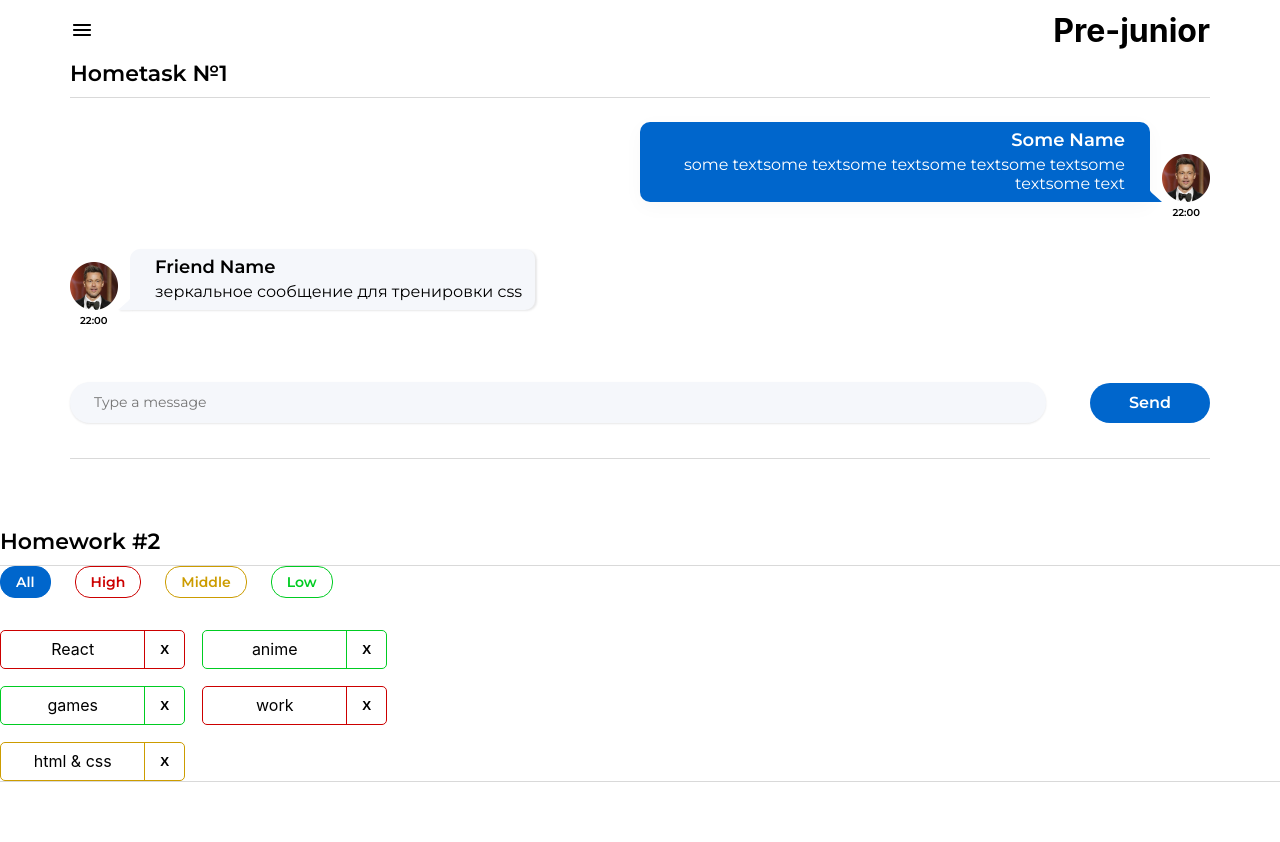
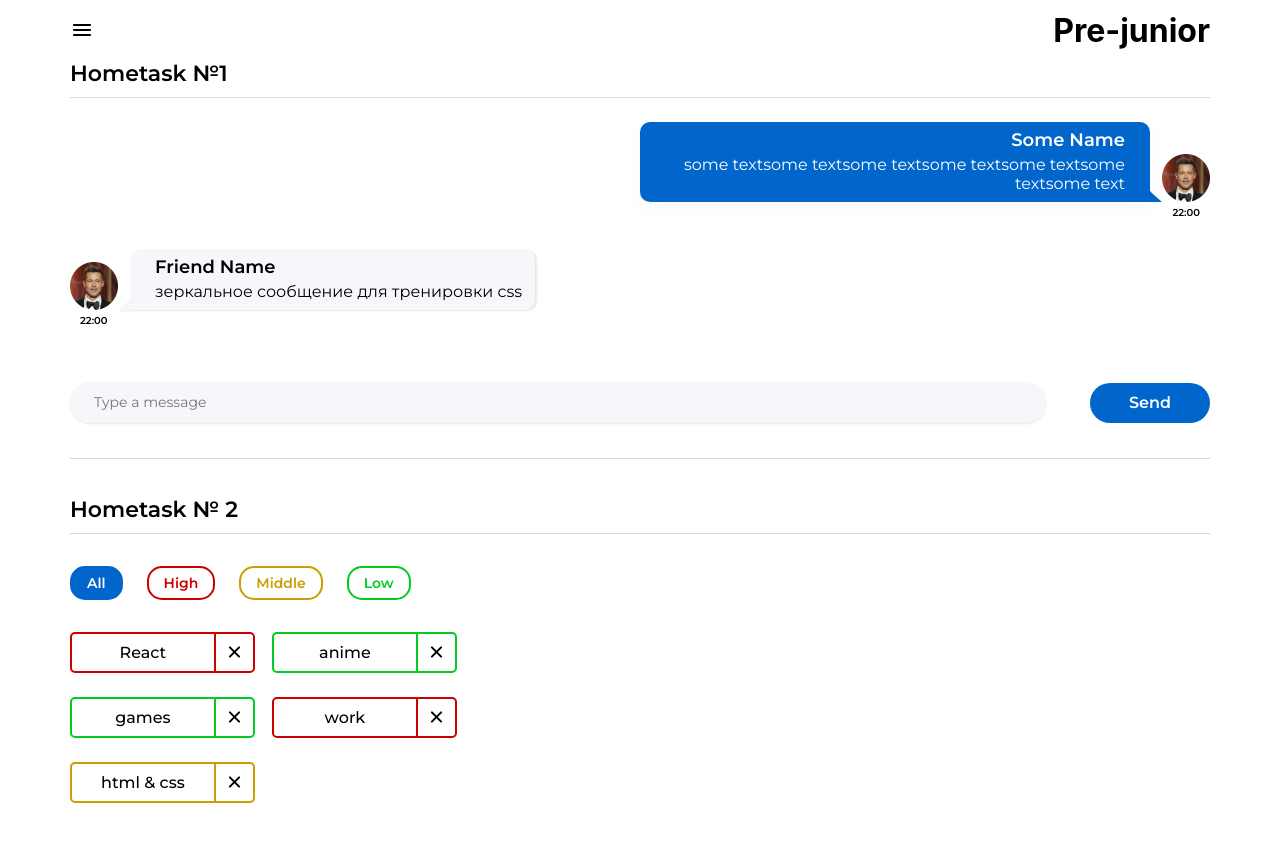
Before and after one commit to VladSmirnou/hws2, a React (Create React App) app: page /#/pre-junior in a window 1280 px wide. Shown: the top 842 px of the page. Before the commit the page ends 800 px from the top, so only its background shows below. Built offline with nearby package versions, Linux system fonts and the light colour scheme.

Commit message:
fix HW2 styles

```diff
--- a/public/index.html
+++ b/public/index.html
@@ -26,7 +26,7 @@
     -->
     <link rel="preconnect" href="https://fonts.googleapis.com">
     <link rel="preconnect" href="https://fonts.gstatic.com" crossorigin>
-    <link href="https://fonts.googleapis.com/css2?family=Montserrat:wght@400;600&display=swap" rel="stylesheet">
+    <link href="https://fonts.googleapis.com/css2?family=Montserrat:wght@400;500;600&display=swap" rel="stylesheet">
     <title>React App</title>
   </head>
   <body>
--- a/src/s1-main/App.module.css
+++ b/src/s1-main/App.module.css
@@ -21,10 +21,16 @@
     margin-bottom: 10px;
 }
 
-.container {
+.hw1-container {
     margin: 0 auto;
     max-width: 1140px;
-    margin-bottom: 69px;
+    margin-bottom: 37px;
+}
+
+.hw2-container {
+    margin: 0 auto;
+    max-width: 1140px;
+    margin-bottom: 37px;
 }
 
 .initialMessages {
--- a/src/s2-homeworks/hw01/HW1.tsx
+++ b/src/s2-homeworks/hw01/HW1.tsx
@@ -55,7 +55,7 @@ export const friendMessage0: MessageType = {
 const HW1 = () => {
     console.log(s2)
     return (
-        <div id={'hw1'} className={s2.container}>
+        <div id={'hw1'} className={s2['hw1-container']}>
             <div className={s2.hwTitle}>Hometask №1</div>
             <div className={s2.hw}>
                 {/*проверка отображения (не менять)*/}
--- a/src/s2-homeworks/hw02/HW2.tsx
+++ b/src/s2-homeworks/hw02/HW2.tsx
@@ -68,8 +68,8 @@ function HW2() {
     }
 
     return (
-        <div id={'hw2'}>
-            <div className={s2.hwTitle}>Homework #2</div>
+        <div id={'hw2'} className={s2['hw2-container']}>
+            <div className={s2.hwTitle}>Hometask № 2</div>
             <div className={s2.hw}>
                 <Affairs
                     data={filteredAffairs}
--- a/src/s2-homeworks/hw02/affairs/Affairs.module.css
+++ b/src/s2-homeworks/hw02/affairs/Affairs.module.css
@@ -1,7 +1,8 @@
 .buttonContainer {
     display: flex;
     gap: 24px;
-    margin-bottom: 32px;
+    margin: 32px 0 32px;
+
 }
 
 .all {
@@ -26,7 +27,7 @@
     background: transparent;
     color: var(--color);
 
-    border: 1px solid var(--color);
+    border: 2px solid var(--color);
     border-radius: 15px;
     outline: none;
 
@@ -49,7 +50,18 @@
 
 .affairs {
     display: flex;
-    gap: 17px;
+    column-gap: 17px;
+    row-gap: 24px;
     flex-wrap: wrap;
     max-width: 450px;
+    font-family: Montserrat;
+    font-size: 16px;
+    font-weight: 500;
+    line-height: 19.5px;
+    min-height: 241px;
+    align-content: flex-start;
 }
+
+.affaisDisplayColumn {
+    flex-direction: column;
+}
--- a/src/s2-homeworks/hw02/affairs/Affairs.tsx
+++ b/src/s2-homeworks/hw02/affairs/Affairs.tsx
@@ -28,6 +28,8 @@ function Affairs(props: AffairsPropsType) {
     const cnHigh = s.button + ' ' + s.high + (props.filter === 'high' ? ' ' + s.active : '')
     const cnMiddle = s.button + ' ' + s.middle + (props.filter === 'middle' ? ' ' + s.active : '')
     const cnLow = s.button + ' ' + s.low + (props.filter === 'low' ? ' ' + s.active : '')
+
+    const affairs = props.filter === 'all' ? s.affairs : s.affairs + ' ' + s.affaisDisplayColumn
 
     const mappedAffairs = props.data.map((a: AffairType) => (
         <Affair
@@ -69,9 +71,9 @@ function Affairs(props: AffairsPropsType) {
                     Low
                 </button>
             </div>
-            <div className={s.affairs}>{mappedAffairs}</div>
+            <div className={affairs}>{mappedAffairs}</div>
         </div>
     )
 }
 
-export default Affairs
+export default Affairs;
--- a/src/s2-homeworks/hw02/affairs/affair/Affair.module.css
+++ b/src/s2-homeworks/hw02/affairs/affair/Affair.module.css
@@ -3,7 +3,7 @@
     align-items: center;
     width: 185px;
 
-    border: 1.5px solid var(--color);
+    border: 2px solid var(--color);
     border-radius: 5px;
 }
 
@@ -16,6 +16,7 @@
 }
 
 .closeButton {
+    position: relative;
     display: flex;
     align-items: center;
     justify-content: center;
@@ -24,8 +25,22 @@
 
     background-color: transparent;
     border: none;
-    border-left: 1.5px solid var(--color);
+    border-left: 2px solid var(--color);
 
     font-weight: 900;
     cursor: pointer;
 }
+
+.closeButton::before, .closeButton::after {
+    position: absolute;
+    content: '';
+    width: 15px;
+    height: 2px;
+    background-color: black;
+    transform: rotate(-45deg);
+    border-radius: 2px;
+}
+
+.closeButton::after {
+    transform: rotate(45deg);
+}
--- a/src/s2-homeworks/hw02/affairs/affair/Affair.tsx
+++ b/src/s2-homeworks/hw02/affairs/affair/Affair.tsx
@@ -39,7 +39,6 @@ function Affair(props: AffairPropsType) {
                 onClick={deleteCallback}
             >
                 {/*текст кнопки могут изменить студенты*/}
-                X
                 {/**/}
             </button>
         </div>
```
